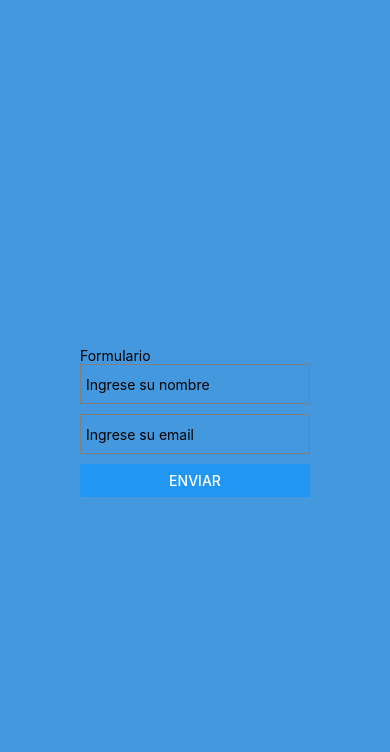
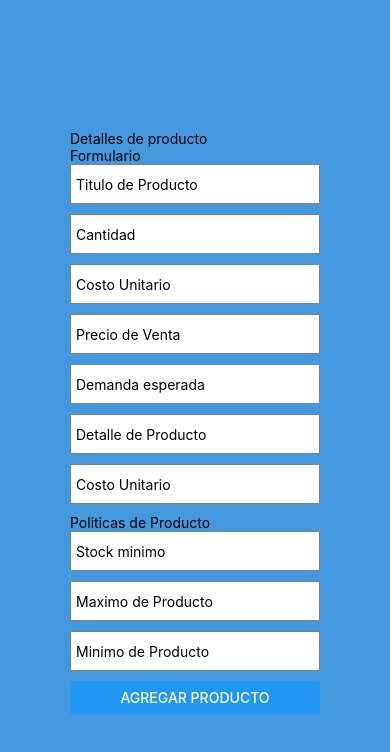
Before and after one commit to 100fixdev/Paydrive, a React Native app: screen / in a window 390 px wide. Shown: the top 752 px of the page. Built offline with nearby package versions, Linux system fonts and the light colour scheme.

Commit message:
feat: creacion de pagina de formulario y normalizado de texto para inputs numericos

```diff
--- a/screens/Form.jsx
+++ b/screens/Form.jsx
@@ -11,18 +11,61 @@ import {
   FlatList,} from "react-native";
 import icon from "../assets/splash-icon.png";
 import { useSafeAreaInsets } from "react-native-safe-area-context";
+import React from "react";
+
+
 
 export function Form() {
     const insets = useSafeAreaInsets();
+    const [numero, setNumero] = React.useState('');
 
-    return(
+    const handleCambio = (texto) =>{
+
+        const textoNumerico = texto.replace(/[^0-9]/g, '');
+        setNumero(textoNumerico);
+    }
+
+    return (
+      <View>
         <View>
+          <Text>Detalles de producto</Text>
+        </View>
+
+        <View style={styles.container__form}>
+          <View>
             <Text>Formulario</Text>
-            <TextInput placeholder="Ingrese su nombre" style={{height: 40, borderColor: 'gray', borderWidth: 1, marginBottom: 10, paddingHorizontal: 5}} />
-            <TextInput placeholder="Ingrese su email" style={{height: 40, borderColor: 'gray', borderWidth: 1, marginBottom: 10, paddingHorizontal: 5}} />
-            <Button title="Enviar" onPress={() => alert('Formulario enviado')} />
-            <StatusBar style="auto" />
+            <TextInput   placeholder="Titulo de Producto" style={styles.input} />
+            <TextInput  onChange={handleCambio} keyboardType="numeric" placeholder="Cantidad" style={styles.input} />
+            <TextInput  onChange={handleCambio} keyboardType="numeric" placeholder="Costo Unitario" style={styles.input} />
+            <TextInput  onChange={handleCambio} keyboardType="numeric" placeholder="Precio de Venta" style={styles.input} />
+            <TextInput  onChange={handleCambio} keyboardType="numeric" placeholder="Demanda esperada" style={styles.input} />
+            <TextInput  placeholder="Detalle de Producto" style={styles.input} />
+            <TextInput  onChange={handleCambio} keyboardType="numeric" placeholder="Costo Unitario" style={styles.input} />
+          </View>
 
+          <View>
+            <Text>Politicas de Producto</Text>
+            <TextInput onChange={handleCambio} keyboardType="numeric" placeholder="Stock minimo" style={styles.input} />
+            <TextInput onChange={handleCambio} keyboardType="numeric" placeholder="Maximo de Producto" style={styles.input} />
+            <TextInput onChange={handleCambio} keyboardType="numeric" placeholder="Minimo de Producto" style={styles.input} />
+
+          </View>
         </View>
+
+        <Button title="Agregar producto" onPress={() => alert("Formulario enviado")} />
+        <StatusBar style="auto" />
+      </View>
     );
 }
+
+const styles = StyleSheet.create({
+    input:{
+        height: 40,
+        width: 250,
+        backgroundColor:'white',
+        borderColor: 'gray',
+        borderWidth: 1,
+        marginBottom: 10,
+        paddingHorizontal: 5
+    }
+});
```
Also changed, not shown: 1 other file (tests, documents, lock files or other folders).
